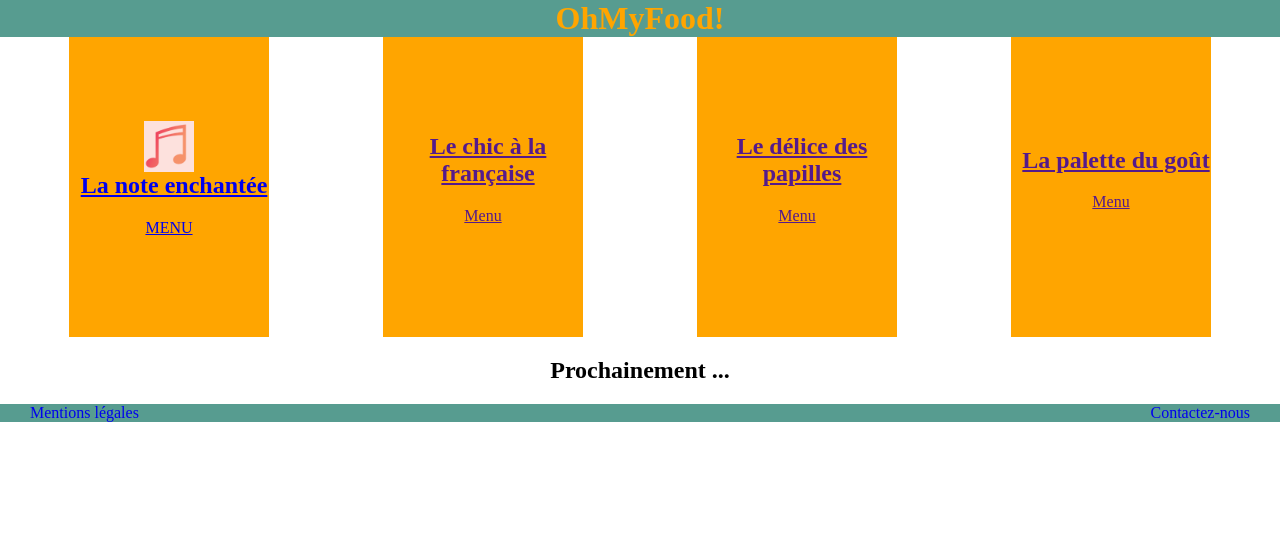
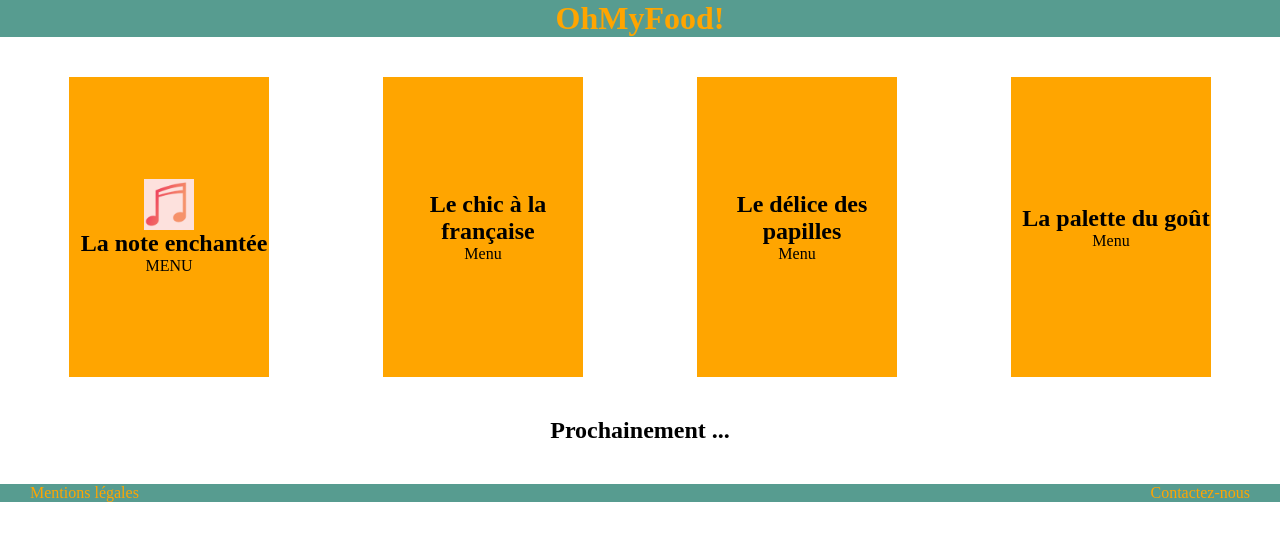
Before and after one commit to LudovicGendre/Project_3_OpenClassrooms, a website: page index.html in a window 1280 px wide. Drawn offline with Linux system fonts and the light colour scheme.

Commit message:
Entretien openclassrooms avec coach
Modification réalisé avec l'aide  de Monsieur Ngassa Jason

```diff
--- /dev/null
+++ b/sass/base/_base.scss
@@ -0,0 +1,22 @@
+
+
+*,
+*::before,
+*::after {
+    margin: 0;
+    padding: 0;
+    box-sizing:inherit;
+}
+
+
+body {
+    margin: 0;
+    background-color: white;
+    box-sizing: border-box;
+    height: 100vh;
+}
+
+a {
+    text-decoration: none;
+    color: inherit;
+}
--- /dev/null
+++ b/sass/components/_btn.scss
@@ -0,0 +1,10 @@
+.btn {
+    display: flex;
+    justify-content: center;
+    background-color: orange;
+    color: white;
+    width: 180px;
+    height: 30px;
+    border-radius: 0.5rem;
+    max-height: 100%;
+}
--- a/sass/layout/_mmain.scss
+++ b/sass/layout/_mmain.scss
@@ -1,25 +1,25 @@
-body {
-    margin: 0;
-    background-color: white;
-}
+
 
 main {
     display: flex;
     flex-direction: column;
     justify-content: center;
     position: relative;
-    box-sizing: border-box;
+    padding: 40px 12px;
+
+    > .menu_soon {
+        display: flex;
+        justify-content: center;
+        align-items: center;
+        padding-top: 40px;
     }
-
-.menu_cards{
+    > .menu_cards{
         display: flex;
         flex-flow: row wrap;
         justify-content: space-around;
-    padding-right: 12px;
-    padding-left: 12px;
-}
+        @media all and (max-width: 840px) {}
 
-.menu {
+        > .menu {
             background-color: orange;
             height: 300px;
             width: 200px;
@@ -28,6 +28,7 @@ main {
             display: flex;
             justify-content: center;
             align-items: stretch;
+            ///padding: 0px 5px;
             a{
                 display: flex;
                 flex-direction: column;
@@ -37,6 +38,13 @@ main {
                 height: 100%;
             }
         }
+    }
+}
+
+
+
+
+
 
 .menu_card{
     margin-bottom: 0;
@@ -56,9 +64,3 @@ main {
 .menu_menu {
     margin-top: 0;
 }
-
-.menu_soon {
-    display: flex;
-    justify-content: center;
-    align-items: center;
-}
--- a/sass/main.scss
+++ b/sass/main.scss
@@ -1,4 +1,8 @@
+@import"./base/base";
+
 @import"./abstracts/variable";
+
+
 
 @import "./layout/header";
 @import "./layout/mmain";
```
Also changed, not shown: css/style.css, sass/base/_base.css (added), sass/components/_btn.css (added), sass/layout/_mmain.css, 1 other file. Lines whose indentation alone changed are shown as unchanged.
